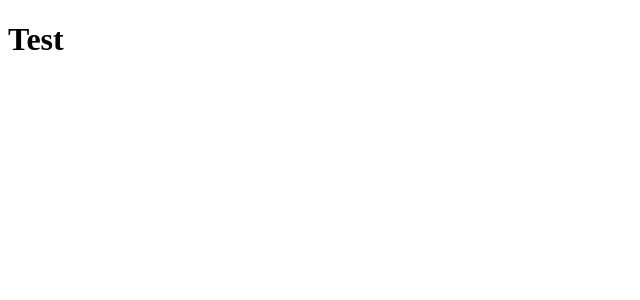
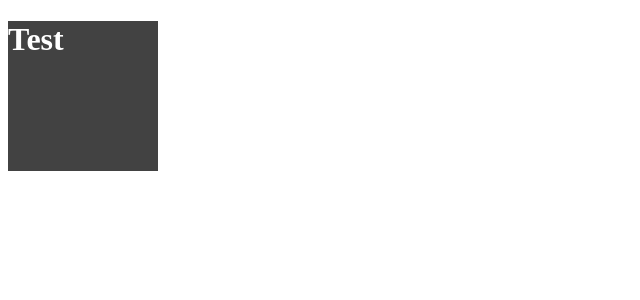
Before and after one commit to ChrisCallanJr/ts-react-playground, a React app: page / in a window 1280 px wide. Shown: the top 300 px of the page, without its empty margins (0-640 px from the left). Built offline with nearby package versions, Linux system fonts and the light colour scheme.

Commit message:
👩‍🎤 first successful emotion test

```diff
--- a/src/components/MainNav.tsx
+++ b/src/components/MainNav.tsx
@@ -1,9 +1,17 @@
 import * as React from 'react'
+import { css } from 'emotion'
+
+const navStyle = css`
+  color: #FFF;
+  background-color: #424242;
+  height: 150px;
+  width: 150px;
+`
 
 class MainNav extends React.Component<{}, {}>{
   render() {
     return(
-      <div>
+      <div className={ navStyle }>
         <h1>Test</h1>
       </div>
     )
```
Also changed, not shown: src/components/Message.tsx (deleted, +0 -18 lines).
